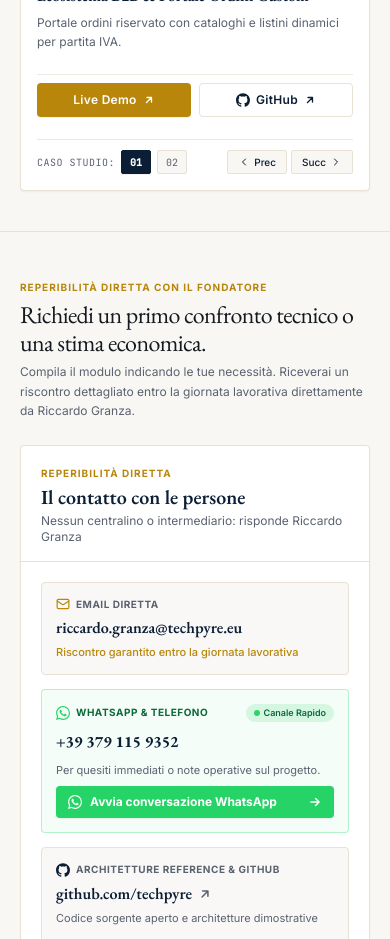
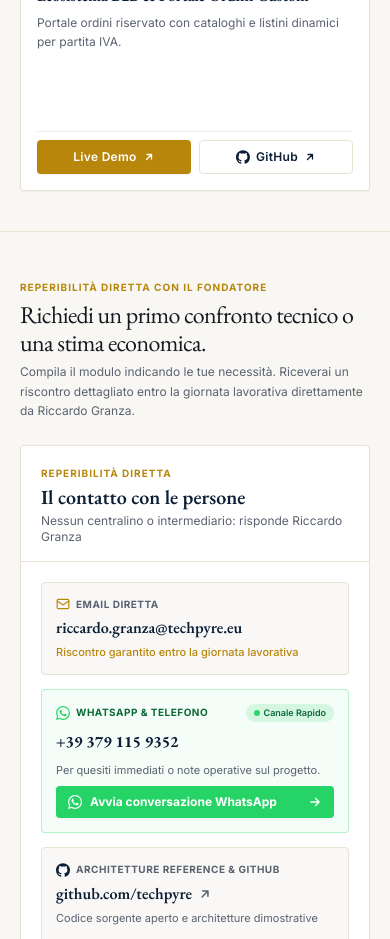
Before and after one commit to techpyre/techpyre, a Next.js app: page / in a window 390 px wide. Shown: the part 1240-2179 px from the top of the page. Built offline with nearby package versions, Linux system fonts and the light colour scheme.

Commit message:
fix(hero): keep a single unified navigation control for projects on mobile and remove redundant affordances

```diff
--- a/src/components/sections/Hero.tsx
+++ b/src/components/sections/Hero.tsx
@@ -1,6 +1,6 @@
 "use client";
 
-import React, { useState, useRef } from "react";
+import React, { useState } from "react";
 import Link from "next/link";
 import { motion, AnimatePresence } from "framer-motion";
 import { siteContent } from "@/config/siteContent";
@@ -40,31 +40,6 @@ export default function Hero() {
   const prevProject = () => {
     setProjectDirection(-1);
     setActiveProjectIndex((prev) => (prev - 1 + projects.length) % projects.length);
-  };
-
-  // Touch Swipe Gesture per passare da un progetto all'altro su mobile
-  const touchStartX = useRef<number | null>(null);
-  const touchStartY = useRef<number | null>(null);
-
-  const handleTouchStart = (e: React.TouchEvent) => {
-    touchStartX.current = e.touches[0].clientX;
-    touchStartY.current = e.touches[0].clientY;
-  };
-
-  const handleTouchEnd = (e: React.TouchEvent) => {
-    if (touchStartX.current === null) return;
-    const deltaX = e.changedTouches[0].clientX - touchStartX.current;
-    const deltaY = e.changedTouches[0].clientY - (touchStartY.current ?? 0);
-    // Se lo swipe è prevalentemente orizzontale e supera i 40px
-    if (Math.abs(deltaX) > 40 && Math.abs(deltaX) > Math.abs(deltaY)) {
-      if (deltaX < 0) {
-        nextProject();
-      } else {
-        prevProject();
-      }
-    }
-    touchStartX.current = null;
-    touchStartY.current = null;
   };
 
   // Stato Slider Verticale Servizi (Colonna Destra)
@@ -292,12 +267,8 @@ export default function Hero() {
                 </div>
               </div>
 
-              {/* Riquadro Progetto: 1 alla volta, grande, limpido, a larghezza piena con gesture swipe */}
-              <div
-                onTouchStart={handleTouchStart}
-                onTouchEnd={handleTouchEnd}
-                className="w-full bg-white rounded-sm border border-[#E8E2D5] shadow-xs flex flex-col justify-between overflow-hidden relative group hover:border-[#0B1E36] transition-all flex-1 min-h-[460px] touch-pan-y"
-              >
+              {/* Riquadro Progetto: 1 alla volta, grande, limpido, a larghezza piena */}
+              <div className="w-full bg-white rounded-sm border border-[#E8E2D5] shadow-xs flex flex-col justify-between overflow-hidden relative group hover:border-[#0B1E36] transition-all flex-1 min-h-[460px]">
                 <AnimatePresence mode="wait">
                   <motion.div
                     key={currentProject.id}
@@ -382,54 +353,6 @@ export default function Hero() {
                             <ArrowUpRightIcon className="w-3 h-3" />
                           </a>
                         )}
-                      </div>
-
-                      {/* Passaggio da un progetto all'altro da mobile */}
-                      <div className="flex lg:hidden items-center justify-between pt-2.5 border-t border-[#E8E2D5]/80">
-                        <div className="flex items-center gap-1.5">
-                          <span className="text-[10px] font-mono uppercase tracking-wider text-[#5A6270]">
-                            Caso studio:
-                          </span>
-                          {projects.map((proj, idx) => (
-                            <button
-                              key={proj.id}
-                              type="button"
-                              onClick={() => {
-                                setProjectDirection(idx > activeProjectIndex ? 1 : -1);
-                                setActiveProjectIndex(idx);
-                              }}
-                              className={`h-6 px-2 text-[10px] font-mono rounded-xs transition-all border cursor-pointer ${
-                                idx === activeProjectIndex
-                                  ? "bg-[#0B1E36] text-white border-[#0B1E36] font-bold shadow-2xs"
-                                  : "bg-[#F8F7F4] text-[#5A6270] border-[#E8E2D5] hover:text-[#0B1E36]"
-                              }`}
-                              aria-label={`Visualizza caso studio ${idx + 1}: ${proj.title}`}
-                            >
-                              0{idx + 1}
-                            </button>
-                          ))}
-                        </div>
-
-                        <div className="flex items-center gap-1">
-                          <button
-                            type="button"
-                            onClick={prevProject}
-                            className="h-6 px-2.5 flex items-center gap-1 text-[10px] font-sans font-medium text-[#0B1E36] bg-[#F8F7F4] hover:bg-white border border-[#E8E2D5] rounded-xs active:scale-95 transition-all cursor-pointer"
-                            aria-label="Progetto precedente"
-                          >
-                            <ChevronLeftIcon className="w-3 h-3" />
-                            <span>Prec</span>
-                          </button>
-                          <button
-                            type="button"
-                            onClick={nextProject}
-                            className="h-6 px-2.5 flex items-center gap-1 text-[10px] font-sans font-medium text-[#0B1E36] bg-[#F8F7F4] hover:bg-white border border-[#E8E2D5] rounded-xs active:scale-95 transition-all cursor-pointer"
-                            aria-label="Progetto successivo"
-                          >
-                            <span>Succ</span>
-                            <ChevronRightIcon className="w-3 h-3" />
-                          </button>
-                        </div>
                       </div>
                     </div>
                   </motion.div>
```
